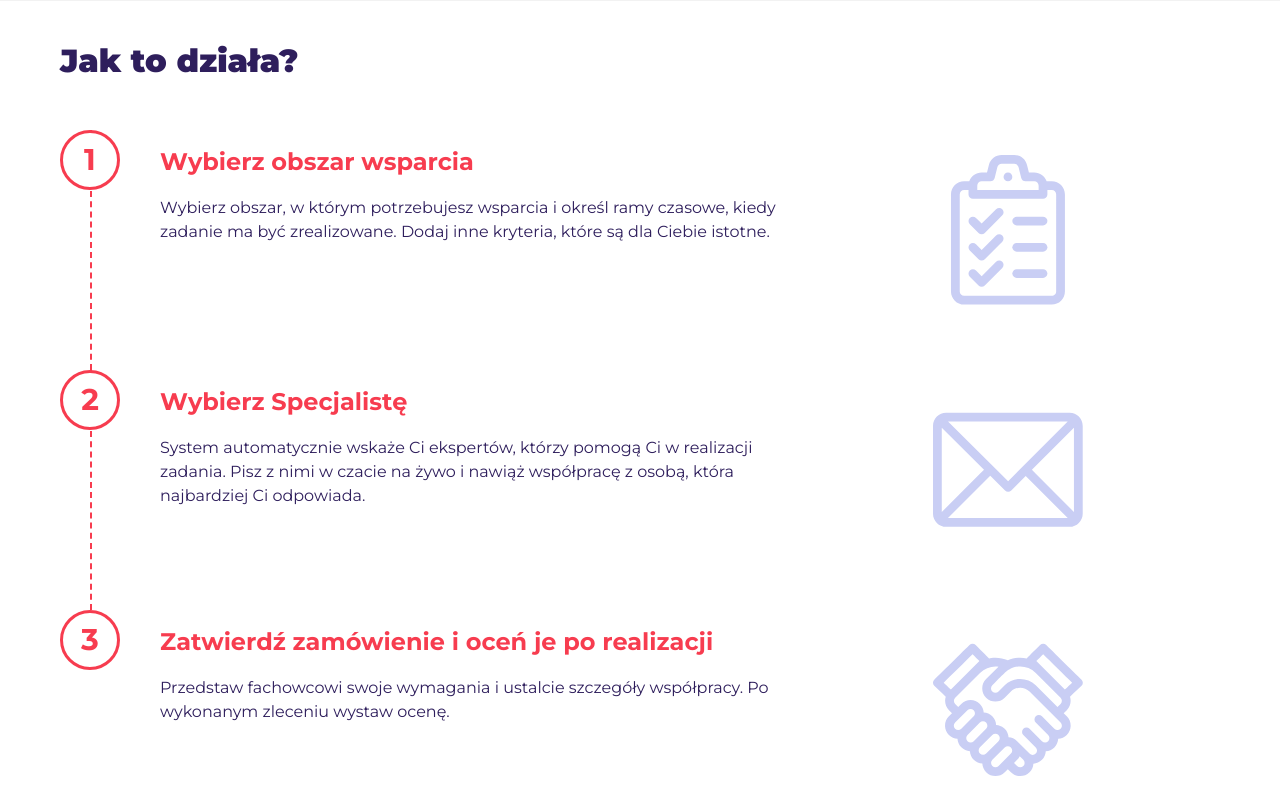
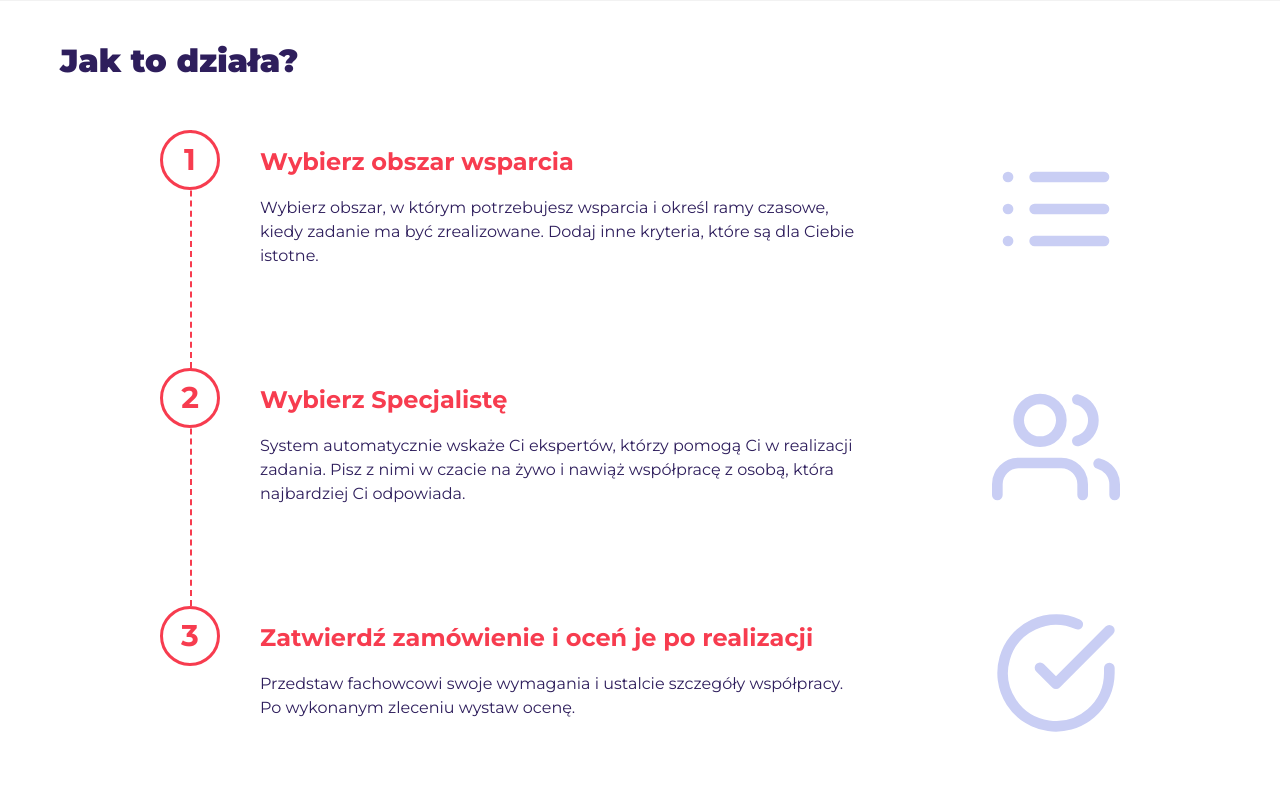
Before and after one commit to lukaszkus/informatyk-app, a React (Create React App) app: page / in a window 1280 px wide. Shown: the part 1560-2360 px from the top of the page. Built offline with nearby package versions, Linux system fonts and the light colour scheme.

Commit message:
how it works - icons update

```diff
--- a/src/components/HowItWorks/HowItWorks.js
+++ b/src/components/HowItWorks/HowItWorks.js
@@ -1,9 +1,7 @@
 import React from 'react'
+import { FiList, FiUsers, FiCheckCircle } from 'react-icons/fi'
 
 import './HowItWorks.scss'
-import list from '../../images/list.svg'
-import mail from '../../images/mail.svg'
-import hands from '../../images/hands.svg'
 
 export default function HowItWorks() {
   return (
@@ -21,8 +19,8 @@ export default function HowItWorks() {
                 <p>Wybierz obszar, w którym potrzebujesz wsparcia i określ ramy czasowe, kiedy zadanie ma być zrealizowane.
                   Dodaj inne kryteria, które są dla Ciebie istotne.</p>
               </div>
-              <div className="hiw-img">
-                <img src={list} alt="list" />
+              <div className="hiw-ico">
+                <FiList/>
               </div>
             </div>
             <div className="hiw-row">
@@ -32,8 +30,8 @@ export default function HowItWorks() {
                 <p>System automatycznie wskaże Ci ekspertów, którzy pomogą Ci w realizacji zadania.
                   Pisz z nimi w czacie na żywo i nawiąż współpracę z osobą, która najbardziej Ci odpowiada.</p>
               </div>
-              <div className="hiw-img">
-                <img src={mail} alt="mail" />
+              <div className="hiw-ico">
+                <FiUsers/>
               </div>
             </div>
             <div className="hiw-row">
@@ -43,8 +41,8 @@ export default function HowItWorks() {
                 <p>Przedstaw fachowcowi swoje wymagania i ustalcie szczegóły współpracy.
                 Po wykonanym zleceniu wystaw ocenę.</p>
               </div>
-              <div className="hiw-img">
-                <img src={hands} alt="hands" />
+              <div className="hiw-ico">
+                <FiCheckCircle/>
               </div>
             </div>
           </div>
--- a/src/components/HowItWorks/HowItWorks.scss
+++ b/src/components/HowItWorks/HowItWorks.scss
@@ -15,7 +15,7 @@
       .hiw-rows {
         .hiw-row {
           position: relative;
-          padding: 0 0 40px 80px;
+          padding: 0 0 20px 80px;
           &::before {
             content: "";
             width: 1px;
@@ -25,13 +25,13 @@
             top: 0;
             border-left: 2px dashed $accent-color;
           }
-          &:nth-child(3){
+          &:nth-child(3) {
             &::before {
               height: 0;
             }
           }
-          .hiw-desc{
-            span{
+          .hiw-desc {
+            span {
               width: 60px;
               height: 60px;
               color: $accent-color;
@@ -46,24 +46,22 @@
               text-align: center;
               position: absolute;
             }
-            h3{
+            h3 {
               color: $accent-color;
               font-size: 1.25rem;
               font-weight: 700;
               padding-top: 21px;
             }
-            p{
+            p {
               color: $primary-color;
               font-size: 0.875rem;
               line-height: 1.5;
               padding: 20px 0;
             }
           }
-          .hiw-img{
-            img {
-              height: 150px;
-              width: 150px;
-            }
+          .hiw-ico {
+            font-size: 8rem;
+            color: #c9cef4;
           }
         }
       }
@@ -83,32 +81,27 @@
           }
         }
         .hiw-rows {
+          padding: 0 100px 20px 100px;
           .hiw-row {
-            padding: 0 0 40px 100px;
+            padding: 0 0 80px 100px;
             display: flex;
+            justify-content: space-around;
             align-items: center;
-            .hiw-desc{
-              width: 60%;
-              height: 200px;
-              h3{
+            .hiw-desc {
+              width: 70%;
+              h3 {
                 font-size: 1.5rem;
                 padding-top: 17px;
               }
-              p{
+              p {
                 font-size: 1rem;
               }
             }
-            .hiw-img{
-              width: 40%;
-              height: 100%;
-              padding: 0 50px;
+            .hiw-ico {
+              width: 30%;
               display: flex;
-              justify-content: center;
+              justify-content: flex-end;
               align-items: center;
-              img {
-                height: 150px;
-                width: 150px;
-              }
             }
           }
         }
```
